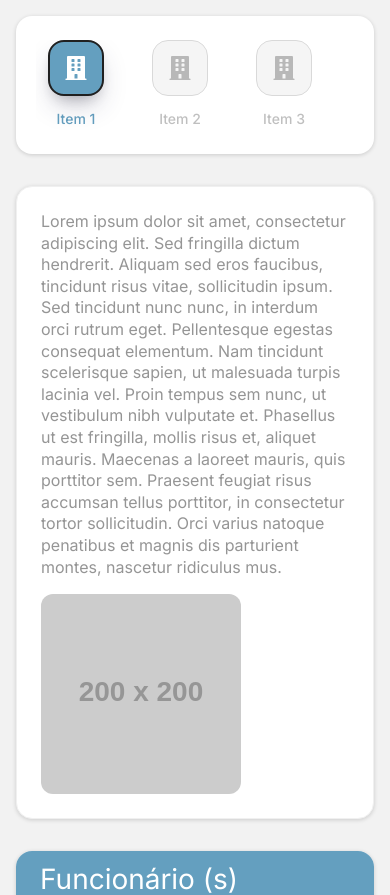
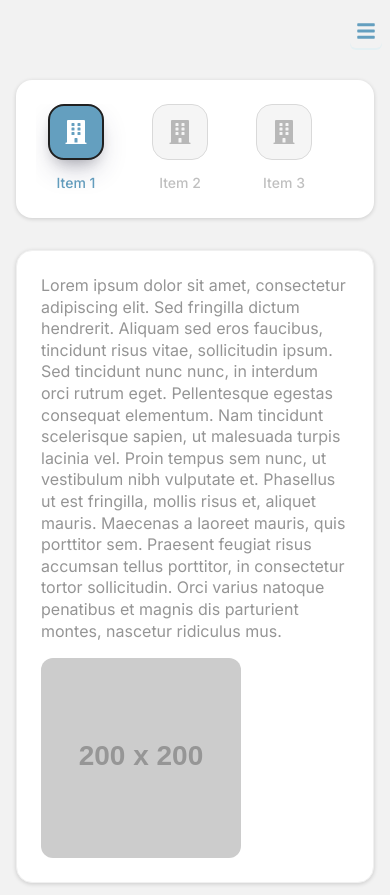
Before and after one commit to devjpedro/challenge-sea, a React (Vite) app: page / in a window 390 px wide. Shown: the top 895 px of the page. Built offline with nearby package versions, Linux system fonts and the light colour scheme.

Commit message:
(add): menu mobile

```diff
--- a/src/components/layouts/dashboard-layout/index.tsx
+++ b/src/components/layouts/dashboard-layout/index.tsx
@@ -1,6 +1,7 @@
 import { Layout } from 'antd'
 
 import { ListEmployee } from '../../ui/list-employee'
+import { MenuMobile } from '../../ui/menu-mobile'
 import { NavSidebar } from '../../ui/nav-sidebar'
 import { SideContent } from '../../ui/side-content'
 import { StepsHeader } from '../../ui/steps-header'
@@ -27,6 +28,9 @@ export function DashboardLayout() {
         ></div>
         <NavSidebar />
       </CustomSider>
+
+      <MenuMobile />
+
       <ContentLayout>
         <CustomHeader>
           <StepsHeader />
--- a/src/components/layouts/dashboard-layout/styles.ts
+++ b/src/components/layouts/dashboard-layout/styles.ts
@@ -23,6 +23,7 @@ export const ContentLayout = styled(Layout)`
 
   @media (max-width: 768px) {
     margin-left: 0;
+    margin-top: 4rem;
   }
 
   @media (max-width: 640px) {
--- /dev/null
+++ b/src/components/ui/menu-mobile/index.tsx
@@ -0,0 +1,70 @@
+import { Drawer, Flex } from 'antd'
+import { useState } from 'react'
+import { FaBars } from 'react-icons/fa'
+
+import { NavItemBtn, TriggerMenu } from './styles'
+
+const navItems = [
+  {
+    label: 'Início',
+    href: '',
+  },
+  {
+    label: 'Editar',
+    href: 'editar',
+  },
+  {
+    label: 'Fluxos',
+    href: 'fluxos',
+  },
+  {
+    label: 'Notificações',
+    href: 'notificacoes',
+  },
+  {
+    label: 'Histórico',
+    href: 'historico',
+  },
+  {
+    label: 'Minha Conta',
+    href: 'minha-conta',
+  },
+]
+
+export function MenuMobile() {
+  const [open, setOpen] = useState(false)
+  const [active, setActive] = useState('editar')
+
+  const showDrawer = () => {
+    setOpen(true)
+  }
+
+  const onClose = () => {
+    setOpen(false)
+  }
+
+  return (
+    <>
+      <TriggerMenu
+        color="primary"
+        variant="outlined"
+        icon={<FaBars size={20} />}
+        onClick={showDrawer}
+      />
+      <Drawer title="" onClose={onClose} open={open} placement="right">
+        <Flex vertical gap="large">
+          {navItems.map((item) => (
+            <NavItemBtn
+              key={item.label}
+              type={active === item.href ? 'primary' : 'default'}
+              variant={active === item.href ? 'solid' : 'outlined'}
+              color="primary"
+            >
+              {item.label}
+            </NavItemBtn>
+          ))}
+        </Flex>
+      </Drawer>
+    </>
+  )
+}
--- /dev/null
+++ b/src/components/ui/menu-mobile/styles.ts
@@ -0,0 +1,18 @@
+import { Button } from 'antd'
+import styled from 'styled-components'
+
+export const TriggerMenu = styled(Button)`
+  border: 0;
+  background: transparent !important;
+  position: absolute;
+  top: 1rem;
+  right: 0.5rem;
+
+  @media (min-width: 769px) {
+    display: none;
+  }
+`
+
+export const NavItemBtn = styled(Button)`
+  width: 100%;
+`
--- a/src/styles/global.ts
+++ b/src/styles/global.ts
@@ -7,4 +7,8 @@ export const GlobalStyle = createGlobalStyle`
     box-sizing: border-box;
     font-family: "Inter", sans-serif !important;
   }
+
+  body {
+    background-color: ${(props) => props.theme.colors['gray-100']};
+  }
 `
```
